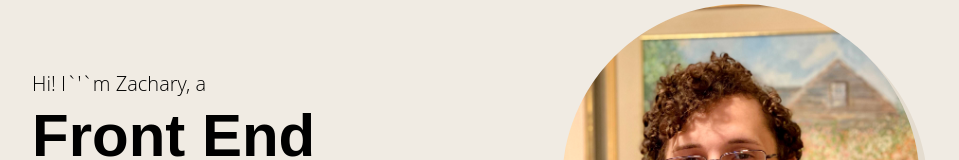
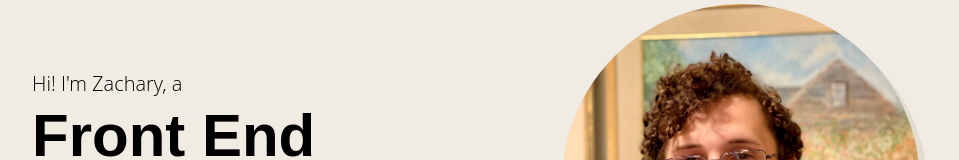
Before and after one commit to Lucycat0511/Portfolio, a Next.js app: page / in a window 1280 px wide. Shown: the part 177-337 px from the top of the page, without its empty margins (160-1119 px from the left). Built offline with nearby package versions, Linux system fonts and the light colour scheme.

Commit message:
minor fix

```diff
--- a/src/app/components/main/Hero.jsx
+++ b/src/app/components/main/Hero.jsx
@@ -5,7 +5,7 @@ export default function Hero() {
   return (
     <div className="flex items-center h-[70vh]">
       <div className="flex flex-col gap-2 mr-auto items-start">
-        <p className="text-xl font-light">Hi! I`&apos;`m Zachary, a</p>
+        <p className="text-xl font-light">Hi! I&apos;m Zachary, a</p>
         <h1 className="text-6xl font-semibold font-display">
           Front End
           <br />
```
Also changed, not shown: 1 other file (tests, documents, lock files or other folders).
